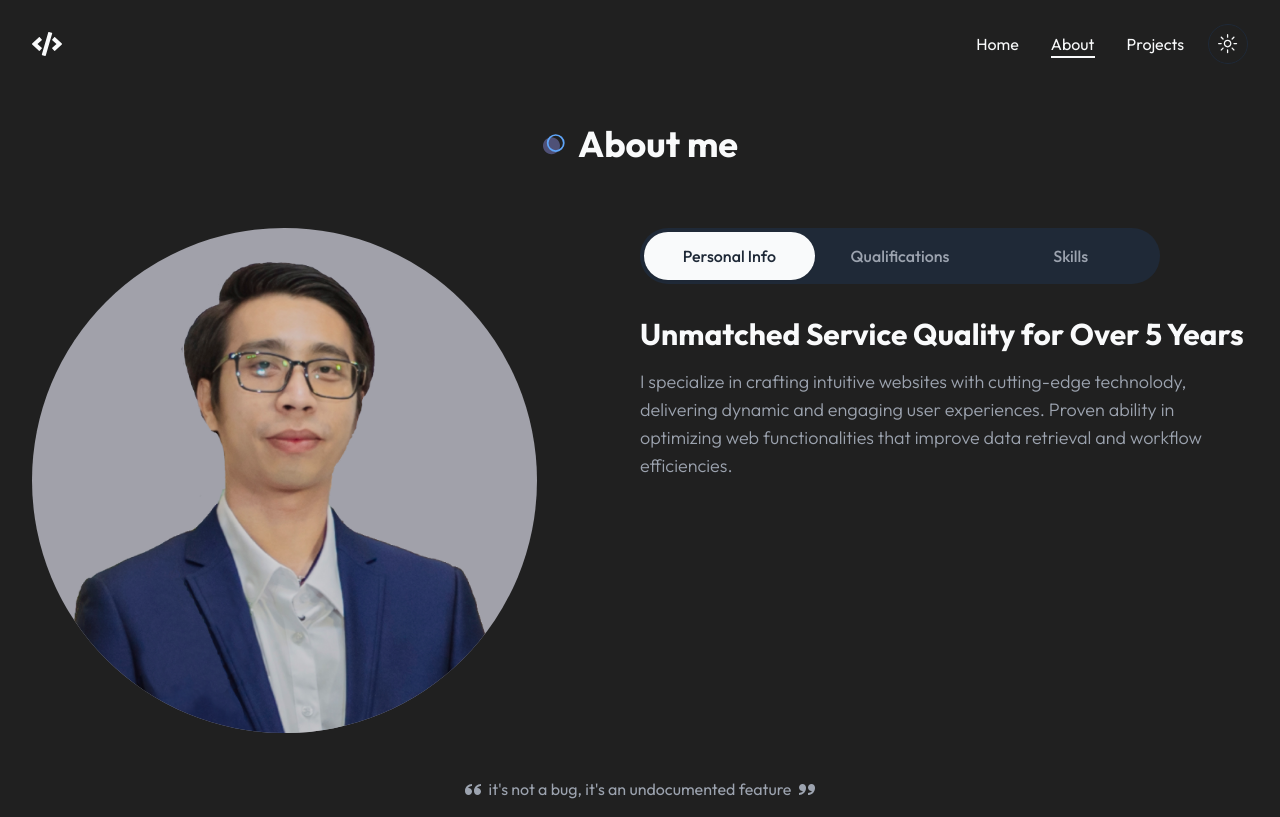
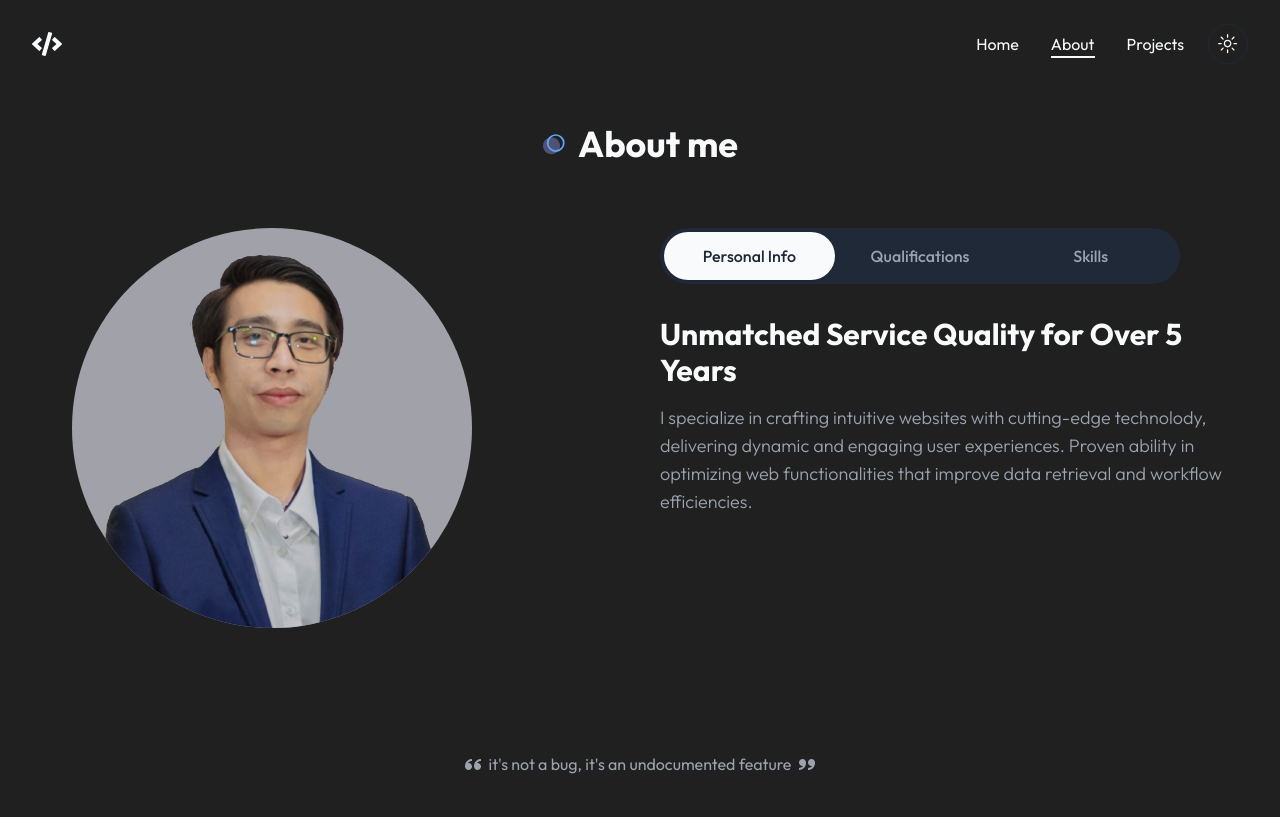
Before and after one commit to thihadev/portfolio, a Next.js app: page /about in a window 1280 px wide. Built offline with nearby package versions, Linux system fonts and the light colour scheme.

Commit message:
footer modified

```diff
--- a/components/About.jsx
+++ b/components/About.jsx
@@ -80,13 +80,13 @@ export default function About() {
     }
 
     return (
-        <section className='py-9'>
+        <section className='py-9 min-h-[82vh]'>
         {/* <section className='py-9 xl:h-[860px] pb-12 xl:py-24'> */}
             <div className="container mx-auto">
                 <h2 className="section-title mb-8 xl:mb-16 text-center mx-auto">About me</h2>
                 <div className='flex flex-col xl:flex-row'>
-                    <div className='hidden xl:flex flex-1 relative'>
-                    <div className='rounded-full dark:bg-zinc-400 bg-secondary w-[505px] h-[505px] overflow-hidden'>
+                    <div className='hidden xl:flex flex-1 relative pl-10'>
+                    <div className='rounded-full dark:bg-zinc-400 bg-secondary w-[400px] h-[400px] overflow-hidden'>
                             <img
                                 src='/about/profile3.png'
                                 alt='Profile'
--- a/components/Hero.jsx
+++ b/components/Hero.jsx
@@ -10,7 +10,7 @@ import Skills from './Skills';
 export default function Hero() {
     return (
         <>
-            <section className="py-12 xl:py-24 h-[84vh] xl:pt-28">
+            <section className="py-12 xl:py-24 h-[82vh] xl:pt-28">
                 <div className="container mx-auto">
                     <div className="flex justify-center">
                         <div className="flex max-w-[600px] flex-col justify-center mx-auto xl:mx-0 text-center">
--- a/components/Project.jsx
+++ b/components/Project.jsx
@@ -221,7 +221,7 @@ export default function Project () {
 
 
     return (
-        <section className='py-9'>
+        <section className='py-9 min-h-[82vh]'>
         {/* <section id='projects' className='xl:py-36'> */}
             <div className='container max-w-6xl mx-auto'>
                 <h2 className='section-title mb-12 text-center mx-auto'>Projects</h2>
```
